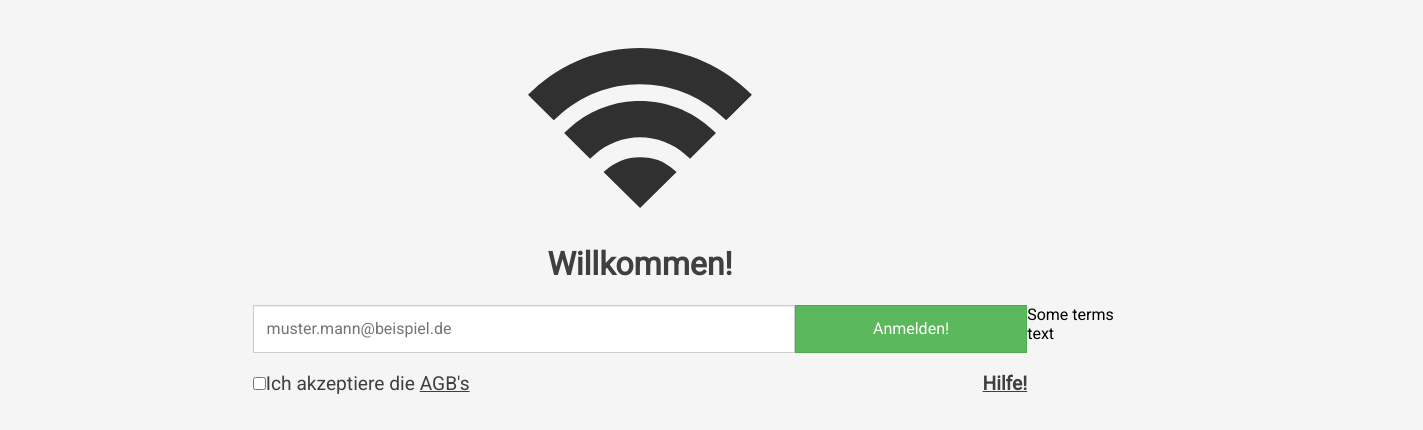
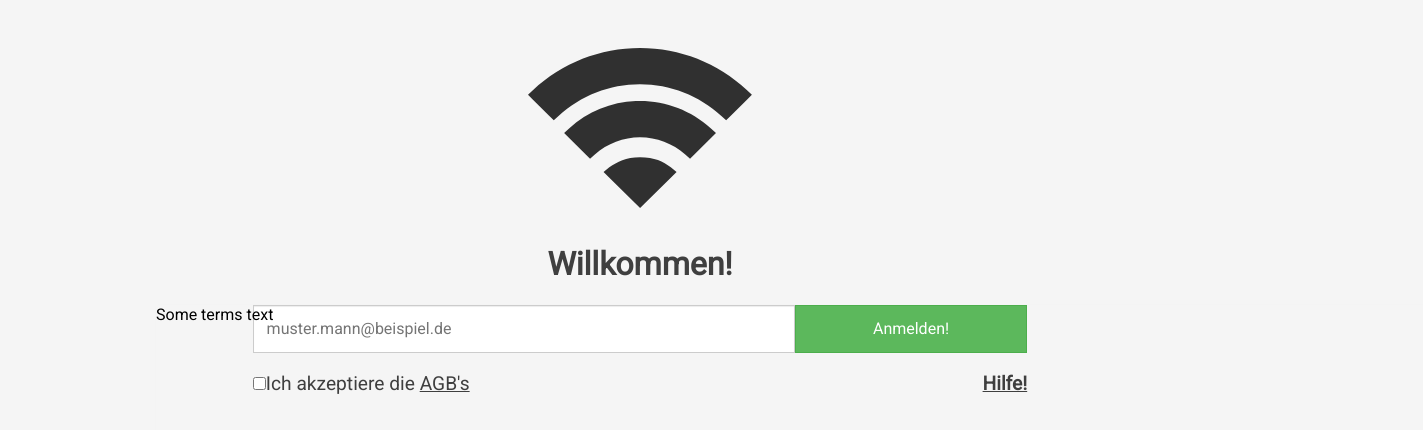
Before and after one commit to max-wil/open_wifi, a plain HTML site: page open_wifi.html in a window 1280 px wide. Both pictures are taken after a click on the element "AGB's". Shown: the whole page, 1423 px wide, since content can reach past the window. Drawn offline with nearby package versions, Linux system fonts and the light colour scheme.

Commit message:
text-box overlay

```diff
--- a/style.css
+++ b/style.css
@@ -82,6 +82,12 @@ input[type="checkbox"]:required:invalid {
     text-decoration: underline;
     cursor: pointer;
 }
+.text-box {
+    position: absolute;
+    width: 99%;
+    height: 99%;
+    box-shadow: 2px 2px 2px rgba(0,0,0,0.5);
+}
 
 @media screen and (min-width: 968px) {
     .input-default {
```
